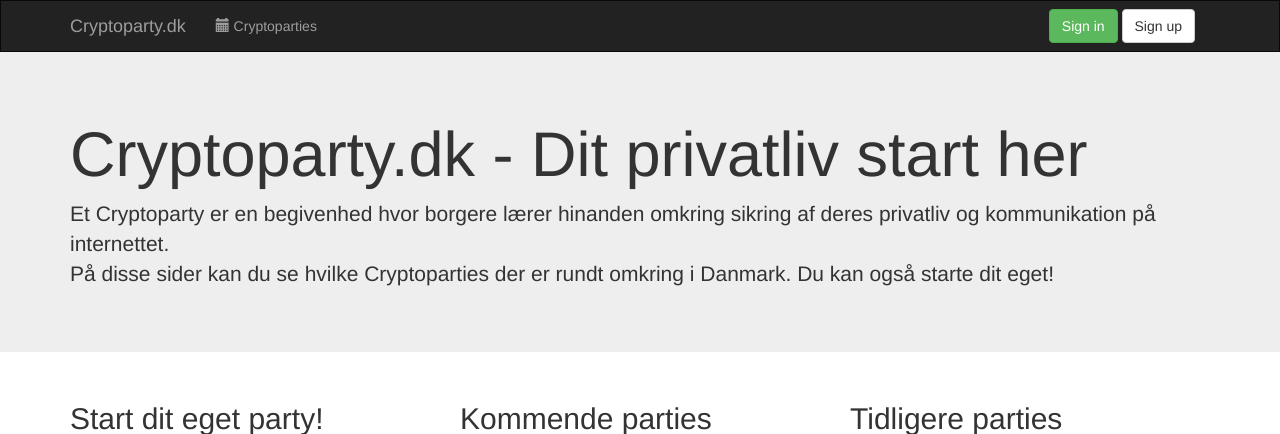
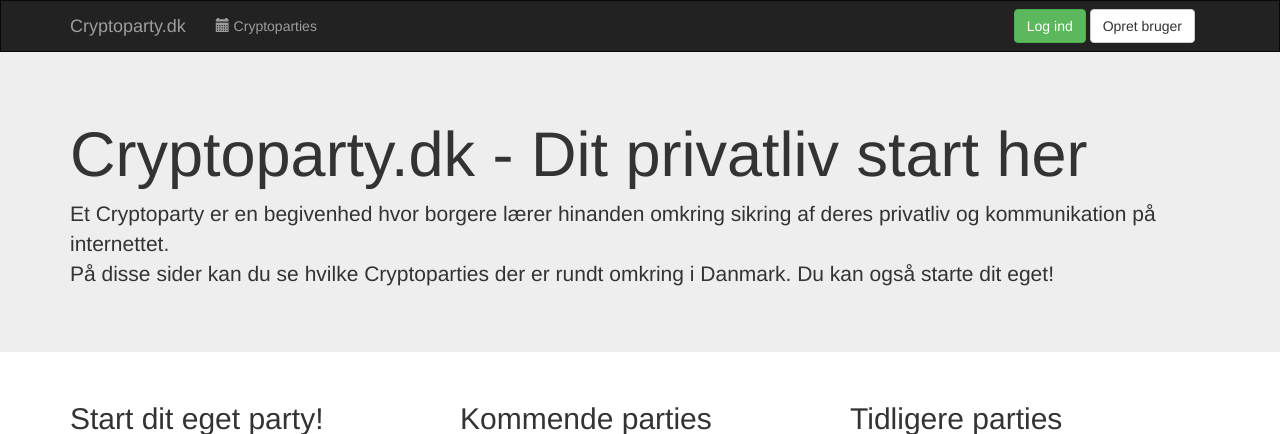
Before and after one commit to cryptopartydk/cryptoparty.dk, a Django app: page / in a window 1280 px wide. Shown: the top 434 px of the page. Run offline with Django 3.2, Linux system fonts and the light colour scheme; data that the repository does not hold is empty; some libraries are stand-ins or nearby versions.

Commit message:
Changing login and signup buttons.

```diff
--- a/cryptoparty/templates/base.html
+++ b/cryptoparty/templates/base.html
@@ -59,21 +59,9 @@
           {% else %}
 
             <div class="navbar-form navbar-right">
-              <a href="{% url 'account_login' %}" class="btn btn-success">Sign in</a>
-              <a href="{% url 'account_signup' %}" class="btn btn-default">Sign up</a>
+              <a href="{% url 'account_login' %}" class="btn btn-success">Log ind</a>
+              <a href="{% url 'account_signup' %}" class="btn btn-default">Opret bruger</a>
             </div>
-
-{#          <form class="navbar-form navbar-right" action="{% url 'account_login' %}" method="post">#}
-{#            {% csrf_token %}#}
-{#            <div class="form-group">#}
-{#              <input type="text" name="login" placeholder="Username" class="form-control">#}
-{#            </div>#}
-{#            <div class="form-group">#}
-{#              <input type="password" name="password" placeholder="Password" class="form-control">#}
-{#            </div>#}
-{#            <button type="submit" class="btn btn-success">Sign in</button>#}
-{#            <a href="{% url 'account_signup' %}" class="btn btn-default">Sign up</a>#}
-{#          </form>#}
           {% endif %}
         </div><!--/.navbar-collapse -->
       </div>
```
